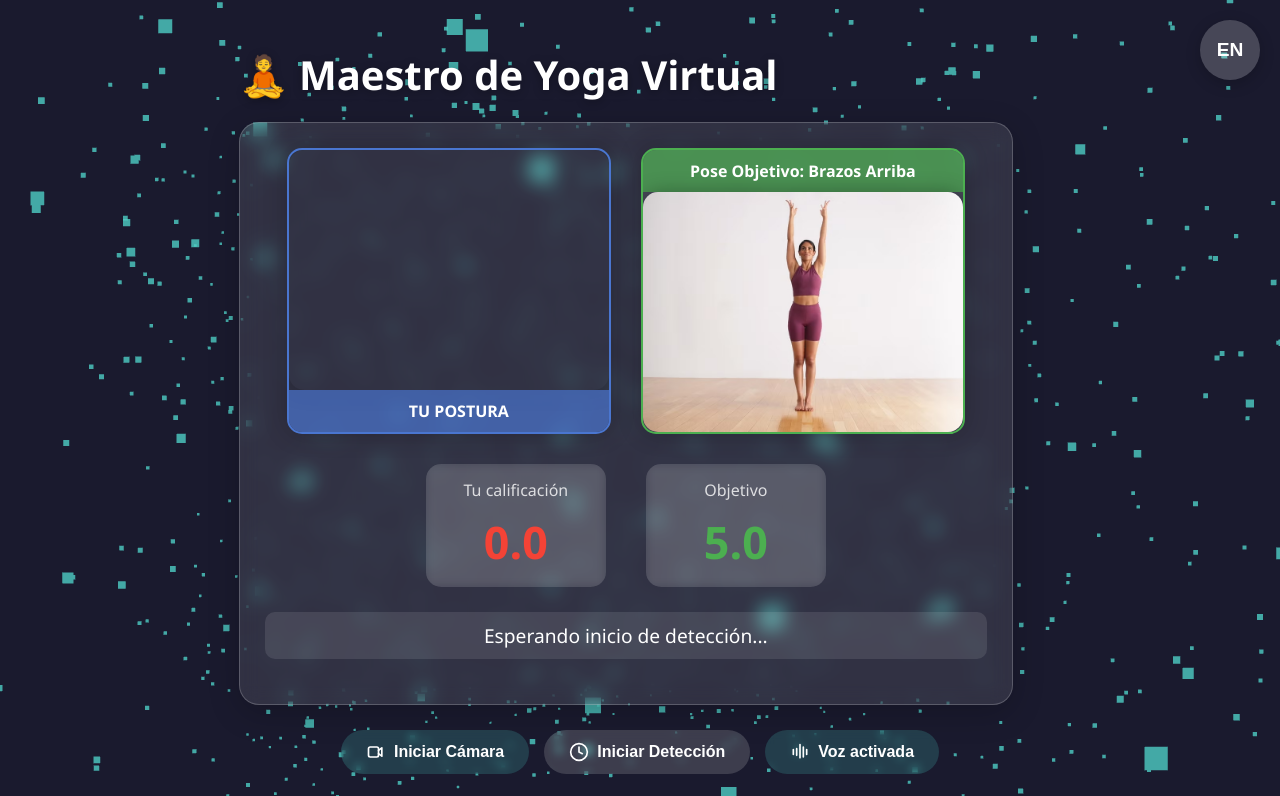
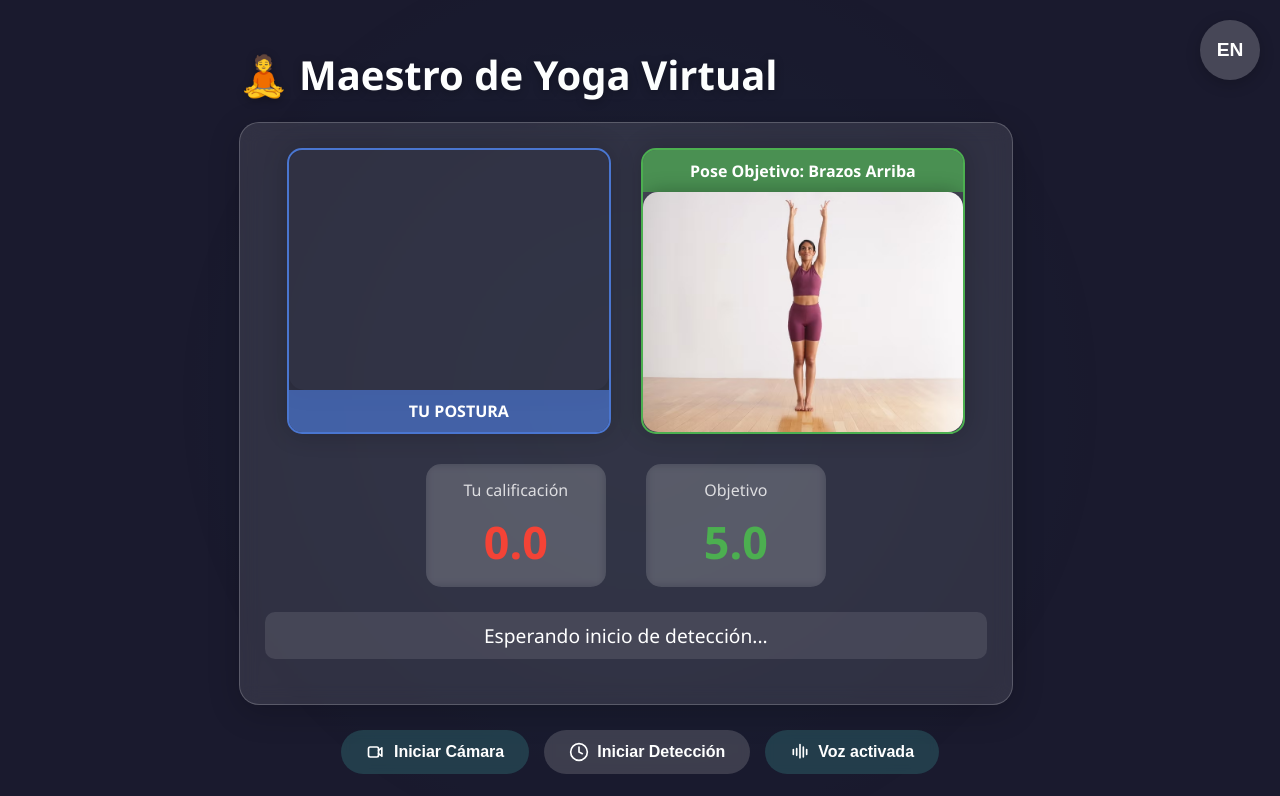
Before and after one commit to marcosSanchez-dev/yoga_mvp, a website: page index.html in a window 1280 px wide. Shown: the top 796 px of the page. Drawn offline with nearby package versions, Linux system fonts and the light colour scheme.

Commit message:
new design

```diff
--- a/script.js
+++ b/script.js
@@ -1,105 +1,73 @@
-// Configuración inicial de Three.js para el fondo de partículas
-let particlesScene, particlesCamera, particlesRenderer, particles;
+// Configuración de partículas CSS
+let particlesInterval;
 
 function initParticles() {
-  // Verificar si Three.js está disponible
-  if (typeof THREE === "undefined") {
-    console.error("Three.js no está disponible");
-    return;
-  }
+  const container = document.getElementById("particles-bg");
+  container.innerHTML = '<div class="particles-overlay"></div>';
 
-  // 1. Configuración de escena, cámara y renderizador
-  particlesScene = new THREE.Scene();
-  particlesCamera = new THREE.PerspectiveCamera(
-    75,
-    window.innerWidth / window.innerHeight,
-    0.1,
-    1000
-  );
+  // Limpiar intervalo existente
+  if (particlesInterval) clearInterval(particlesInterval);
 
-  particlesRenderer = new THREE.WebGLRenderer({
-    alpha: true,
-    antialias: true,
+  // Crear partículas iniciales
+  createScoreParticles(lastScore);
+
+  // Actualizar partículas cada segundo
+  particlesInterval = setInterval(() => {
+    createScoreParticles(lastScore);
+  }, 1000);
+}
+
+function createScoreParticles(score) {
+  const container = document.getElementById("particles-bg");
+
+  // Limpiar partículas antiguas (excepto el overlay)
+  const particles = container.querySelectorAll(".score-particle");
+  particles.forEach((p) => {
+    if (Date.now() - parseInt(p.dataset.created) > 3000) {
+      p.remove();
+    }
   });
 
-  particlesRenderer.setSize(window.innerWidth, window.innerHeight);
-  particlesRenderer.setPixelRatio(Math.min(2, window.devicePixelRatio));
-  document
-    .getElementById("particles-bg")
-    .appendChild(particlesRenderer.domElement);
+  // Crear nuevas partículas basadas en el score
+  const particleCount = Math.min(30, Math.floor(score * 6));
+  const colors =
+    score > 3.5
+      ? ["#4CAF50", "#8BC34A", "#CDDC39"]
+      : score > 2
+      ? ["#FFC107", "#FF9800"]
+      : ["#F44336", "#E91E63"];
 
-  // 2. Crear geometría y material mejorados
-  const particleGeometry = new THREE.BufferGeometry();
-  const count = 2000;
-  const positions = new Float32Array(count * 3);
+  for (let i = 0; i < particleCount; i++) {
+    const particle = document.createElement("div");
+    particle.className = "score-particle";
 
-  for (let i = 0; i < count * 3; i++) {
-    positions[i] = (Math.random() - 0.5) * 50;
+    // Tamaño y posición aleatorios
+    const size = Math.random() * 15 + 5;
+    particle.style.width = `${size}px`;
+    particle.style.height = `${size}px`;
+    particle.style.left = `${Math.random() * 100}%`;
+    particle.style.bottom = `-${size}px`;
+
+    // Color basado en puntuación
+    particle.style.backgroundColor =
+      colors[Math.floor(Math.random() * colors.length)];
+    particle.style.opacity = 0.3 + Math.random() * 0.4;
+
+    // Animación personalizada por puntuación
+    const duration = 5 + score * 2 + Math.random() * 5;
+    const horizontal = (Math.random() - 0.5) * 100;
+
+    particle.style.animation = `
+      float ${duration}s linear infinite,
+      fadeout ${duration}s ease-out forwards
+    `;
+
+    particle.style.setProperty("--end-bottom", `${100 + size}px`);
+    particle.style.setProperty("--horizontal-move", `${horizontal}px`);
+
+    particle.dataset.created = Date.now();
+    container.appendChild(particle);
   }
-
-  particleGeometry.setAttribute(
-    "position",
-    new THREE.BufferAttribute(positions, 3)
-  );
-
-  const particleMaterial = new THREE.PointsMaterial({
-    color: 0x4ecdc4,
-    size: 0.25,
-    transparent: true,
-    opacity: 0.8,
-    sizeAttenuation: true,
-  });
-
-  // 3. Crear sistema de partículas
-  particles = new THREE.Points(particleGeometry, particleMaterial);
-  particlesScene.add(particles);
-
-  // 4. Posicionar cámara correctamente
-  particlesCamera.position.z = 30;
-  particlesCamera.position.y = 5;
-
-  // 5. Añadir efectos de movimiento
-  const clock = new THREE.Clock();
-
-  function animateParticles() {
-    requestAnimationFrame(animateParticles);
-
-    const elapsedTime = clock.getElapsedTime();
-
-    // Animación suave
-    particles.rotation.y = elapsedTime * 0.1;
-
-    particlesRenderer.render(particlesScene, particlesCamera);
-  }
-
-  animateParticles();
-
-  // 6. Manejo de redimensionamiento
-  window.addEventListener("resize", () => {
-    particlesCamera.aspect = window.innerWidth / window.innerHeight;
-    particlesCamera.updateProjectionMatrix();
-    particlesRenderer.setSize(window.innerWidth, window.innerHeight);
-  });
-}
-
-function animateParticles() {
-  requestAnimationFrame(animateParticles);
-
-  if (!particles) return;
-
-  particles.children.forEach((particle) => {
-    particle.position.add(particle.userData.velocity);
-
-    // Rebotar en los límites imaginarios
-    if (Math.abs(particle.position.x) > 10) particle.userData.velocity.x *= -1;
-    if (Math.abs(particle.position.y) > 10) particle.userData.velocity.y *= -1;
-    if (Math.abs(particle.position.z) > 10) particle.userData.velocity.z *= -1;
-  });
-
-  particles.rotation.x += 0.0005;
-  particles.rotation.y += 0.001;
-
-  particlesRenderer.render(particlesScene, particlesCamera);
 }
 
 // Variables globales
@@ -724,9 +692,12 @@ function highlightProblemAreas(errors) {
 
 function updateUserScore(score) {
   if (!userScoreElement) return;
+
+  // Actualizar puntuación
   userScoreElement.textContent = score.toFixed(1);
   userScoreElement.classList.add("score-change");
 
+  // Actualizar color basado en puntuación
   if (score >= 4.0) {
     userScoreElement.style.color = "#4CAF50";
   } else if (score >= 2.0) {
@@ -734,6 +705,9 @@ function updateUserScore(score) {
   } else {
     userScoreElement.style.color = "#F44336";
   }
+
+  // Actualizar partículas basado en la puntuación
+  createScoreParticles(score);
 
   setTimeout(() => {
     userScoreElement.classList.remove("score-change");
--- a/style.css
+++ b/style.css
@@ -18,7 +18,58 @@ body {
   left: 0;
   width: 100%;
   height: 100%;
-  z-index: -1;
+  z-index: 0;
+  overflow: hidden;
+  pointer-events: none;
+}
+
+.particles-overlay {
+  position: absolute;
+  top: 0;
+  left: 0;
+  width: 100%;
+  height: 100%;
+  background: radial-gradient(
+    circle at center,
+    rgba(78, 205, 196, 0.1) 0%,
+    transparent 70%
+  );
+  opacity: 0.3;
+  animation: pulse 8s infinite alternate;
+}
+
+.score-particle {
+  position: absolute;
+  border-radius: 50%;
+  animation: float linear infinite, fadeout linear forwards;
+  pointer-events: none;
+}
+
+@keyframes float {
+  0% {
+    transform: translateY(0) translateX(0);
+  }
+  100% {
+    transform: translateY(var(--end-bottom, -100px))
+      translateX(var(--horizontal-move, 0));
+  }
+}
+
+@keyframes fadeout {
+  to {
+    opacity: 0;
+  }
+}
+
+@keyframes pulse {
+  0% {
+    transform: scale(1);
+    opacity: 0.3;
+  }
+  100% {
+    transform: scale(1.1);
+    opacity: 0.5;
+  }
 }
 
 h1 {
@@ -420,12 +471,3 @@ video:hover,
     gap: 15px;
   }
 }
-
-#particles-bg {
-  z-index: 0; /* Cambiar de -1 a 0 */
-}
-
-.app-container {
-  position: relative;
-  z-index: 1; /* Asegurar que el contenido esté sobre el fondo */
-}
```
